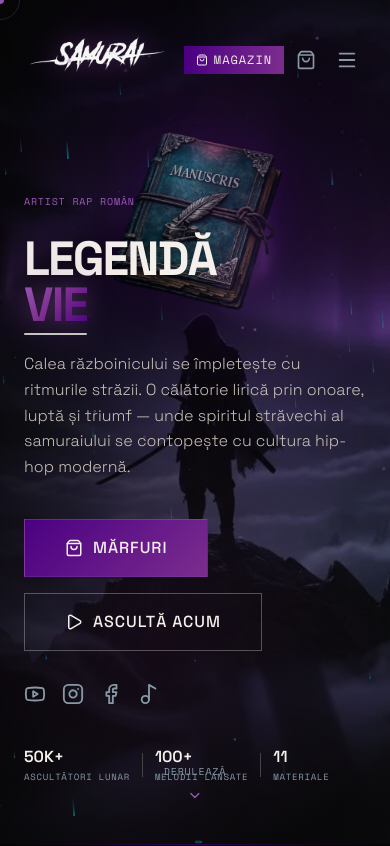
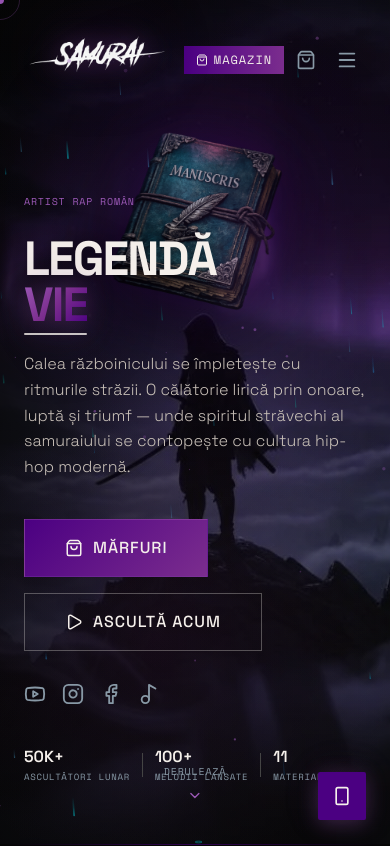
Before and after one commit to soulstreamer/legenda-vie, a React (Vite) app: page / in a window 390 px wide. Shown: the top 846 px of the page. Built offline with nearby package versions, Linux system fonts and the light colour scheme; a web font is replaced by a local one.

Commit message:
Add floating contact button (mobile only, bottom-right, purple, phone icon)

```diff
--- a/src/App.tsx
+++ b/src/App.tsx
@@ -19,6 +19,7 @@ import PoliticaCookies from './pages/legal/PoliticaCookies';
 import Anpc from './pages/legal/Anpc';
 import SolutionareaLitigiilor from './pages/legal/SolutionareaLitigiilor';
 import IntroScreen from './components/IntroScreen';
+import FloatingContactButton from './components/FloatingContactButton';
 
 function HomePage() {
   const lenisRef = useRef<Lenis | null>(null);
@@ -84,6 +85,7 @@ export default function App() {
       {!introDone && <IntroScreen onFinish={handleIntroFinish} />}
       <div style={{ opacity: introDone ? 1 : 0, transition: 'opacity 0.6s ease' }}>
         <CustomCursor />
+        <FloatingContactButton />
         <Routes>
         <Route path="/" element={<HomePage />} />
         <Route path="/store" element={<Store />} />
--- /dev/null
+++ b/src/components/FloatingContactButton.tsx
@@ -0,0 +1,16 @@
+export default function FloatingContactButton() {
+  return (
+    <a
+      href="tel:0751306600"
+      className="md:hidden fixed bottom-6 right-6 z-[9999] flex items-center justify-center w-12 h-12 rounded-md bg-deep-purple text-white shadow-lg hover:shadow-xl transition-all duration-300 active:scale-95"
+      style={{
+        boxShadow: '0 4px 20px rgba(155,89,182,0.3), 0 0 40px rgba(155,89,182,0.1)',
+      }}
+    >
+      <svg width="20" height="20" viewBox="0 0 24 24" fill="none" stroke="currentColor" strokeWidth="2" strokeLinecap="round" strokeLinejoin="round">
+        <rect x="5" y="2" width="14" height="20" rx="2" ry="2" />
+        <line x1="12" y1="18" x2="12" y2="18" />
+      </svg>
+    </a>
+  );
+}
```
